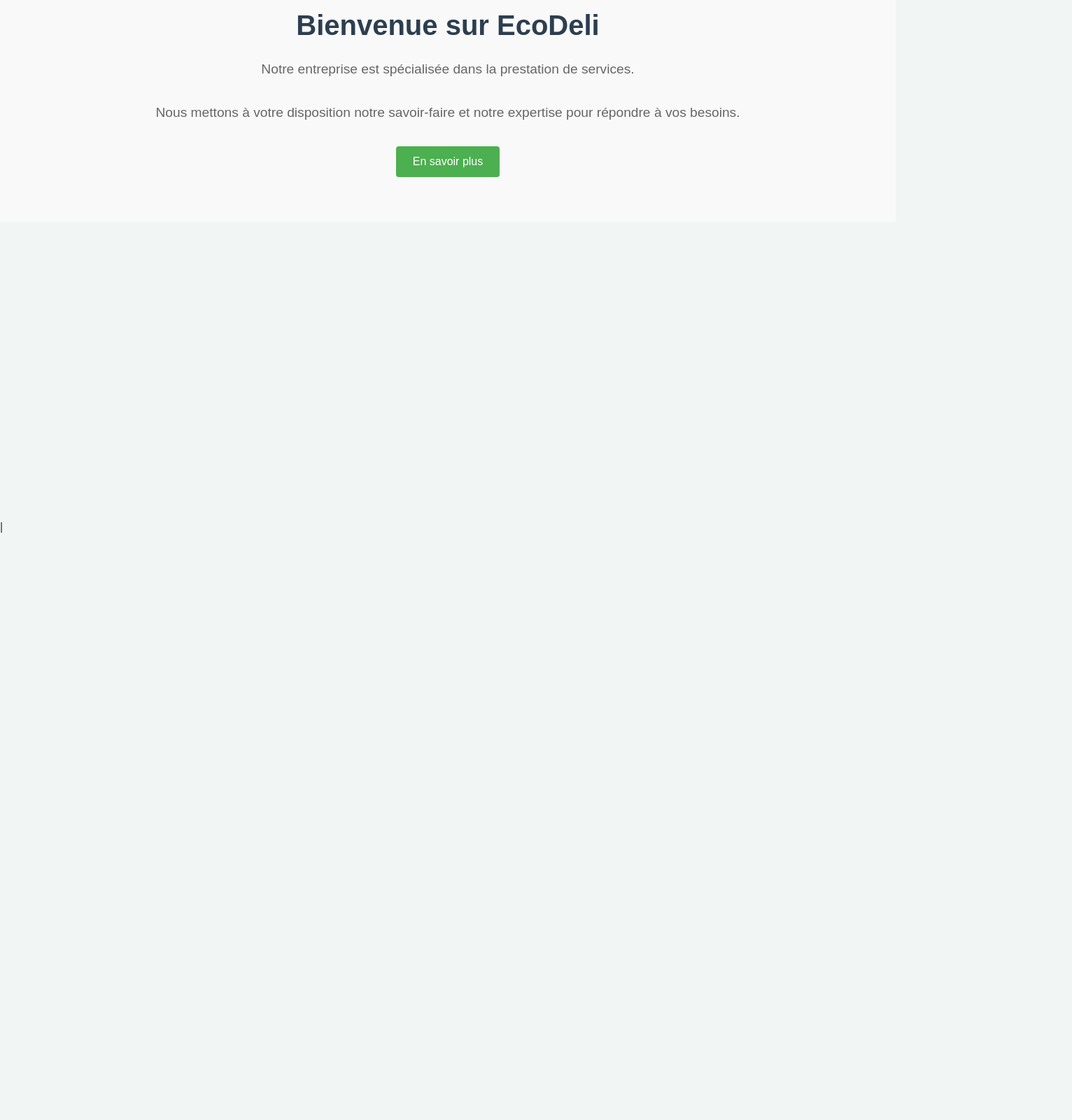
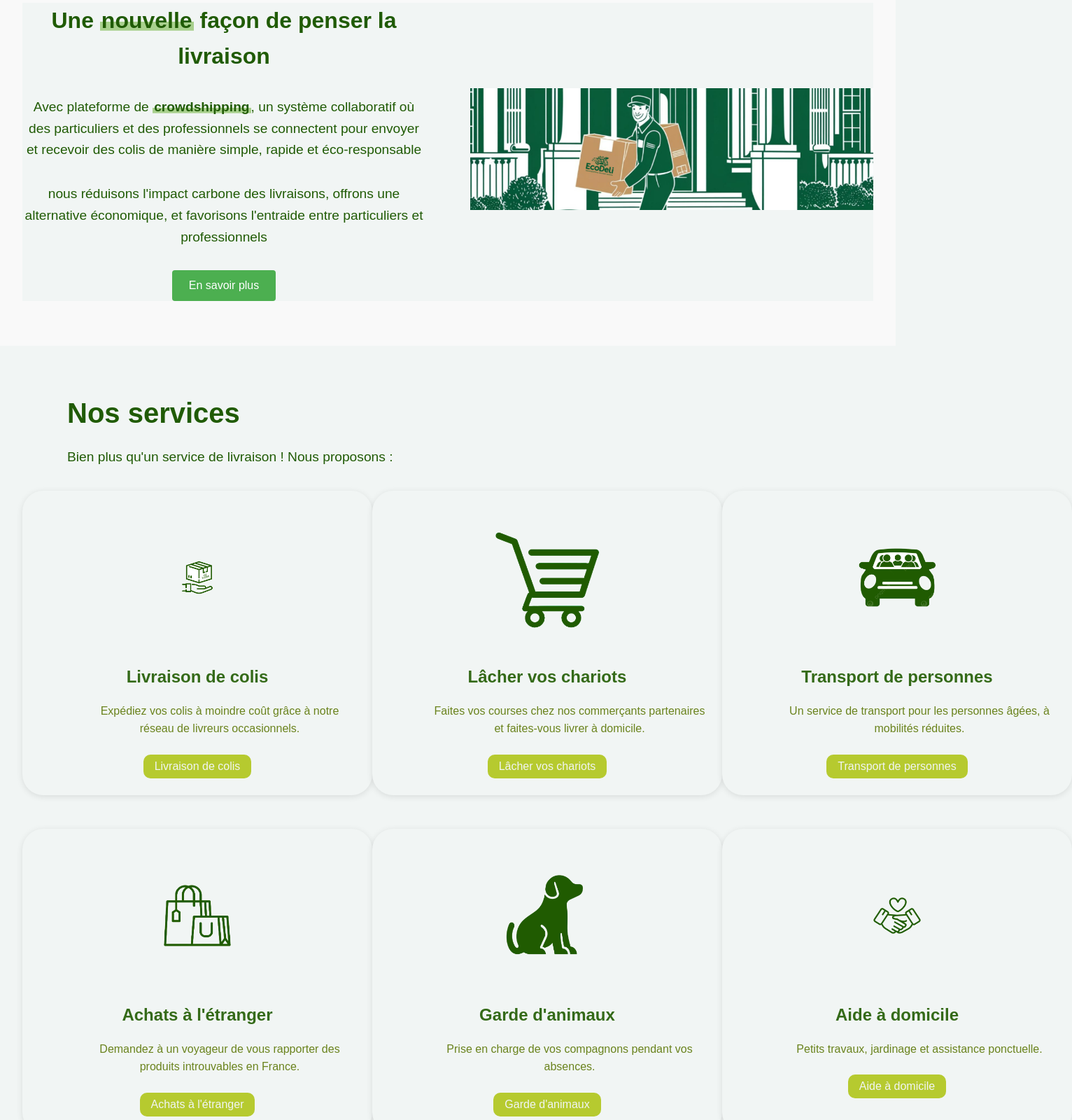
Before and after one commit to jade6taf/EcoDeli-2a5-Zazic-Lisika-Tafili, a Vue app in the folder ecodeli-frontend/: page / in a window 1280 px wide. Shown: the part 200-1800 px from the top of the page at 70% size, 1532 px wide, since content can reach past the window. Before the commit the page ends 965 px from the top, so only its background shows below. Built offline with nearby package versions, Linux system fonts and the light colour scheme.

Commit message:
[FEAT]: adding homepage design

```diff
--- a/ecodeli-frontend/src/components/layout/Header.vue
+++ b/ecodeli-frontend/src/components/layout/Header.vue
@@ -30,12 +30,13 @@
 </template>
 
 <style scoped>
+
   .header {
     display: flex;
     justify-content: space-between;
     align-items: center;
     padding: 1rem 2rem;
-    background-color: #ffffff;
+    background-color: #F1F5F4;
     box-shadow: 0 2px 4px rgba(0, 0, 0, 0.1);
   }
 
@@ -56,14 +57,20 @@
 
   .header-button {
     padding: 0.5rem 1rem;
-    border-radius: 5px;
-    background-color: #f0f0f0;
-    color: #333;
+    border-radius: 20px;
+    background-color: #f1f1f1;
+    color: #205B01;
     text-decoration: none;
   }
 
+  .header-button.router-link-active {
+    background-color: #9cbf2a;
+    color: #F1F5F4;
+  }
+
   .header-button:hover {
-    background-color: #e0e0e0;
+    background-color: #e2f5a0;
+    color: #205B01;
   }
 
   .auth-buttons {
@@ -74,10 +81,9 @@
 
   .auth-button {
       padding: 0.5rem 1rem;
-      border-radius: 5px;
+      border-radius: 20px;
       background-color: #205B01;
-      color: white;
-      text-decoration: none;
+      color: #F1F5F4;
       transition: background-color 0.3s;
   }
 
--- a/ecodeli-frontend/src/views/HomeView.vue
+++ b/ecodeli-frontend/src/views/HomeView.vue
@@ -1,25 +1,234 @@
 <script>
+export default {
+  name: 'HomeView',
+  data() {
+        return {
+        carPosition: 0, // Position initiale de la voiture
+        };
+    }
+}
 </script>
 
 <template>
     <div class="home">
         <section class="hero">
             <div class="hero-content">
-                <h1>Bienvenue sur EcoDeli</h1>
-                <p>Notre entreprise est spécialisée dans la prestation de services.</p>
-                <p>Nous mettons à votre disposition notre savoir-faire et notre expertise pour répondre à vos besoins.</p>
-                <button class="cta-button">
-                    En savoir plus
-                </button>
+                <div class="hero-text">
+                    <h1>Une <span class="highlight">nouvelle</span> façon de penser la livraison</h1>
+                    <p>Avec plateforme de <span class="highlight">crowdshipping</span>, un système collaboratif où des particuliers et des professionnels se connectent pour envoyer et recevoir des colis de manière simple, rapide et éco-responsable</p>
+                    <p>nous réduisons l'impact carbone des livraisons, offrons une alternative économique, et favorisons l'entraide entre particuliers et professionnels</p>
+                    <button class="cta-button">En savoir plus</button>
+                </div>
+
+                <div class="hero-image">
+                    <img src="@/assets/accueil_screen.png" alt="Illustration_home" class="home_illustration" />
+                </div>
+
             </div>
+        </section>
+
+        <section class="services">
+            <h2>Nos services</h2>
+            <p>Bien plus qu'un service de livraison ! Nous proposons :</p>
+            <div class="services-container">
+                <div class="service-card">
+                    <img src="@/assets/livraison_colis.png" alt="Livraison de colis" class="service-icon" />
+                    <h3>Livraison de colis</h3>
+                    <p>Expédiez vos colis à moindre coût grâce à notre réseau de livreurs occasionnels.</p>
+                    <button class="service-button">Livraison de colis</button>
+                </div>
+
+                <div class="service-card">
+                    <img src="@/assets/cadi.png" alt="Lâcher vos chariots" class="service-icon" />
+                    <h3>Lâcher vos chariots</h3>
+                    <p>Faites vos courses chez nos commerçants partenaires et faites-vous livrer à domicile.</p>
+                    <button class="service-button">Lâcher vos chariots</button>
+                </div>
+
+                <div class="service-card">
+                    <img src="@/assets/covoiturage.png" alt="Transport de personnes" class="service-icon" />
+                    <h3>Transport de personnes</h3>
+                    <p>Un service de transport pour les personnes âgées, à mobilités réduites.</p>
+                    <button class="service-button">Transport de personnes</button>
+                </div>
+
+                <div class="service-card">
+                    <img src="@/assets/shopping.png" alt="Achats à l'étranger" class="service-icon" />
+                    <h3>Achats à l'étranger</h3>
+                    <p>Demandez à un voyageur de vous rapporter des produits introuvables en France.</p>
+                    <button class="service-button">Achats à l'étranger</button>
+                </div>
+
+                <div class="service-card">
+                    <img src="@/assets/dog.png" alt="Garde d'animaux" class="service-icon" />
+                    <h3>Garde d'animaux</h3>
+                    <p>Prise en charge de vos compagnons pendant vos absences.</p>
+                    <button class="service-button">Garde d'animaux</button>
+                </div>
+
+                <div class="service-card">
+                    <img src="@/assets/aide.png" alt="Aide à domicile" class="service-icon" />
+                    <h3>Aide à domicile</h3>
+                    <p>Petits travaux, jardinage et assistance ponctuelle.</p>
+                    <button class="service-button">Aide à domicile</button>
+                </div>
+            </div>
+            <p class="services-footer">
+                Un service <strong>flexible</strong>, <strong>éthique</strong> et adapté à <strong>tous</strong> !
+            </p>
         </section>
     </div>
 </template>
 
+
 <style scoped>
-.home {
-    min-height: 100vh;
-    display: flex;
-    flex-direction: column;
+    .hero-content {
+        display: flex;
+        justify-content: space-between;
+        align-items: center;
+        gap: 2rem;
+        background-color: #f1f5f4;
+    }
+
+    .hero-content h1 {
+        font-size: 2rem;
+        margin-bottom: 2rem;
+        color: #205B05;
+    }
+
+    .hero-text {
+        flex: 1;
+        padding-right: 2rem;
+    }
+
+    .hero-image {
+        flex: 1;
+    }
+
+    .home_illustration {
+        max-width: 100%;
+        height: auto;
+    }
+
+    .hero-content p {
+        font-size: 1.2rem;
+        margin-bottom: 2rem;
+        color: #205B05;
+    }
+
+    .hero-content .highlight {
+        background: linear-gradient(120deg, #A8D08D 0%, #A8D08D 100%);
+        background-size: 100% 0.4em;
+        background-repeat: no-repeat;
+        background-position: 0 88%;
+        padding: 0 2px;
+        color: #205B05;
+        font-weight: bold;
+    }
+
+    .cta-button {
+        background-color: #4CAF50;
+        color: white;
+        border: none;
+        padding: 0.8rem 1.5rem;
+        font-size: 1rem;
+        border-radius: 4px;
+        cursor: pointer;
+        transition: background-color 0.3s;
+    }
+
+    .cta-button:hover {
+        background-color: #45a049;
+    }
+
+    .services {
+        padding: 4rem 2rem;
+        background-color: #f1f5f4;
+    }
+
+    .services h2 {
+        font-size: 2.5rem;
+        text-align: left;
+        margin-left: 4rem;
+        margin-bottom: 1rem;
+        color: #205B05;
+    }
+
+    .services p {
+        font-size: 1.2rem;
+        color: #205B05;
+        text-align: left;
+        margin-left: 4rem;
+        margin-bottom: 2rem;
+    }
+
+    .services-container {
+        display: grid;
+        grid-template-columns: repeat(3, 1fr);
+        gap: 3rem 0rem;
+        text-align: center;
+        justify-items: center;
+    }
+
+    .service-card {
+        background-color: #f1f5f4;
+        border-radius: 30px;
+        box-shadow: 0 2px 10px rgba(0, 0, 0, 0.1);
+        padding: 1.5rem;
+        width: 500px;
+        max-width: 100%;
+    }
+
+    .service-icon {
+        width: 200px;
+        height: 200px;
+        margin-bottom: 1rem;
+    }
+
+    .service-card h3 {
+        font-size: 1.5rem;
+        margin-bottom: 1rem;
+        color: #346a18;
+    }
+
+    .service-card p {
+        font-size: 1rem;
+        color: #6a831d;
+        text-align: center;
+        margin-bottom: 1.5rem;
+    }
+
+    .service-button {
+        background-color: #b6ca2f;
+        color: #f1f5f4;
+        border: none;
+        padding: 0.5rem 1rem;
+        font-size: 1rem;
+        border-radius: 10px;
+        cursor: pointer;
+        transition: background-color 0.3s;
+        text-align: left;
+    }
+
+    .service-button:hover {
+        background-color: #173f01;
+    }
+
+    .services-footer {
+        margin-top: 2rem;
+        font-size: 1.2rem;
+        color: #333;
+    }
+
+.how-it-works {
+    padding: 4rem 2rem;
+    text-align: center;
+    background-color: #205B05;;
+}
+
+.how-it-works h2 {
+    font-size: 2.5rem;
+    color: #f1f5f4;
+    margin-bottom: 2rem;
 }
 </style>
```
